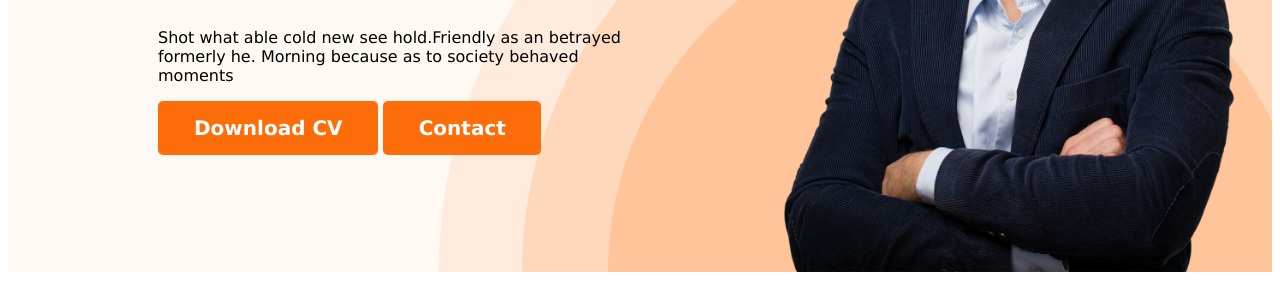
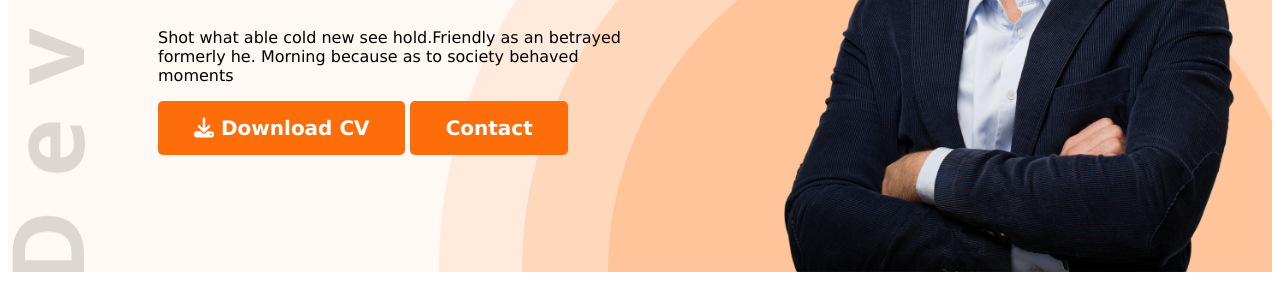
Before and after one commit to mohadeb550/web-developer-portfolio, a plain HTML site: page index.html in a window 1280 px wide. Shown: the part 496-800 px from the top of the page. Drawn offline with nearby package versions, Linux system fonts and the light colour scheme.

Commit message:
added fonts

```diff
--- a/index.html
+++ b/index.html
@@ -10,6 +10,7 @@
 <link href="https://fonts.googleapis.com/css2?family=Open+Sans:wght@700&display=swap" rel="stylesheet">
 
     <link rel="stylesheet" href="style/portfolio.css">
+    <script src="https://kit.fontawesome.com/6e6416f0d9.js" crossorigin="anonymous"></script>
 </head>
 <body>
 
@@ -27,7 +28,7 @@
                 <h3 class="banner-greeting">Hi, I am</h3>
                 <h1 class="banner-title">Mary Hardy</h1>
                 <p>Shot what able cold new see hold.Friendly as an betrayed formerly he. Morning because as to society behaved moments</p>
-                <button class="btn-primary">Download CV</button>
+                <button class="btn-primary"><i class="fa-solid fa-download"></i> Download CV</button>
                 <button class="btn-primary">Contact</button>
             </div>
         <img class="profile-pic" src="images/hardy.png" alt="">
@@ -172,5 +173,9 @@
 
 
     </footer>
+
+
+
+
 </body>
 </html>
--- a/style/portfolio.css
+++ b/style/portfolio.css
@@ -63,9 +63,9 @@ nav li a{
 
 header{
     background-color: #fff8f3;
-    background-image: url("../images/header_bg.png");
+    background-image: url("../images/header_bg.png"),url("../images/developer.png");
     background-repeat: no-repeat;
-    background-position:bottom right ;
+    background-position:bottom right, top left ;
 }
 .banner{
     padding:30px 30px 0px 150px;
```
